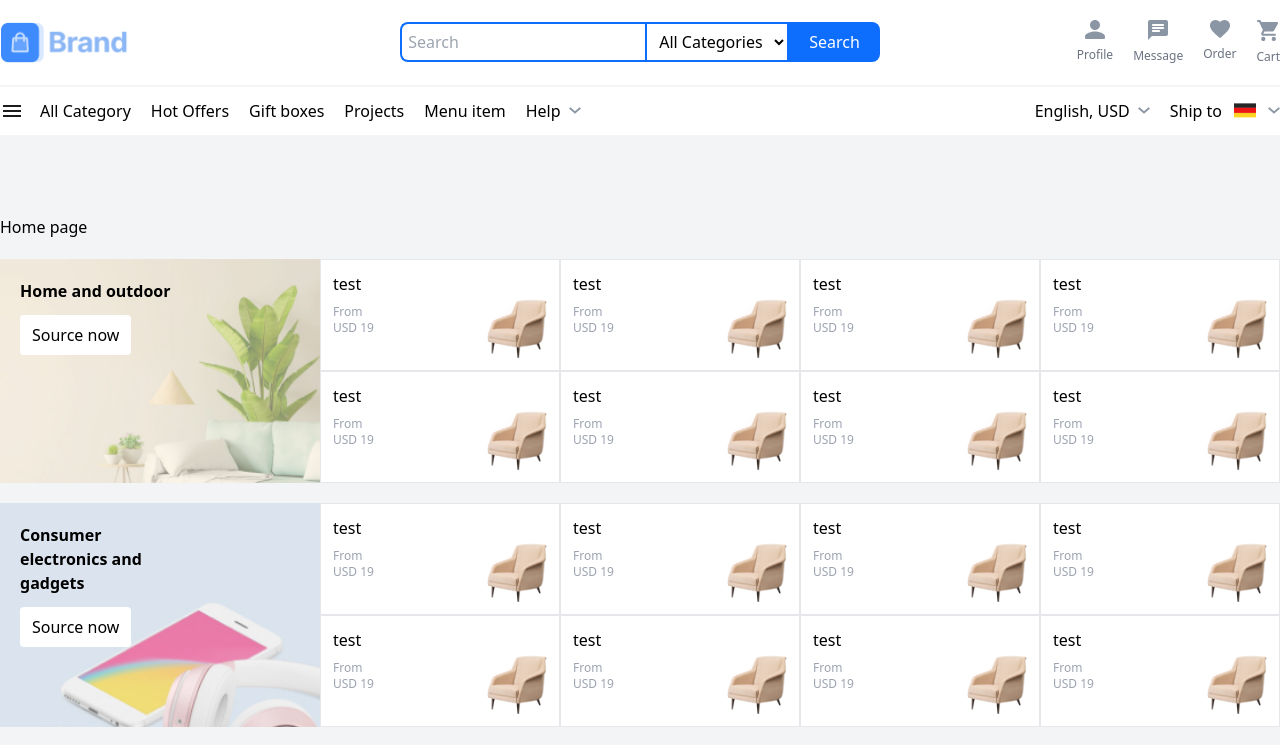
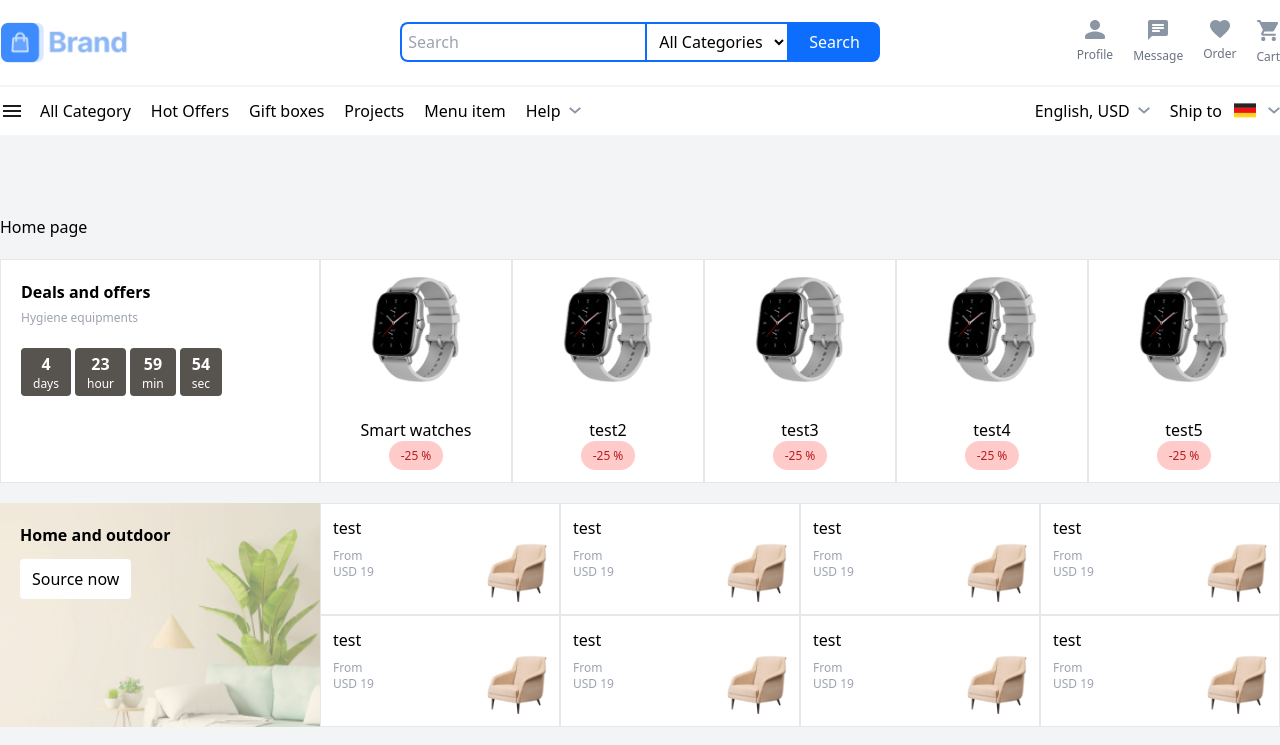
Before and after one commit to onemohsen/E-commerce-shop-next-js, a Next.js app: page / in a window 1280 px wide. Shown: the top 745 px of the page. Built offline with nearby package versions, Linux system fonts and the light colour scheme.

Commit message:
feat: implement deals and offer component

```diff
--- /dev/null
+++ b/src/components/pages/index/deals-offers/CountDown.tsx
@@ -0,0 +1,39 @@
+import { useCountdown } from "@/hooks/useCountDown";
+import React from "react";
+
+type Props = {
+  date: Date;
+  className?: string;
+};
+
+const boxClassName =
+  "bg-stone-600 text-white px-3 py-1 rounded flex flex-col items-center";
+const textCountDownClass = "text-xs";
+const countDownClass = "font-bold";
+
+const CountDown = ({ date, className }: Props) => {
+  const [days, hours, minutes, seconds] = useCountdown(date);
+
+  return (
+    <div className={`${className}`}>
+      <p className={boxClassName}>
+        <span className={countDownClass}>{days}</span>
+        <span className={textCountDownClass}>days</span>
+      </p>
+      <p className={boxClassName}>
+        <span className={countDownClass}>{hours}</span>
+        <span className={textCountDownClass}>hour</span>
+      </p>
+      <p className={boxClassName}>
+        <span className={countDownClass}>{minutes}</span>
+        <span className={textCountDownClass}>min</span>
+      </p>
+      <p className={boxClassName}>
+        <span className={countDownClass}>{seconds}</span>
+        <span className={textCountDownClass}>sec</span>
+      </p>
+    </div>
+  );
+};
+
+export default CountDown;
--- /dev/null
+++ b/src/components/pages/index/deals-offers/DealsOffers.tsx
@@ -0,0 +1,56 @@
+import { Product } from "@/models/Product";
+import React from "react";
+import Image35 from "@/assets/images/home/deals-offers/image 35.jpg";
+import { ProductOfferCard } from "./ProductOfferCard";
+import CountDown from "./CountDown";
+
+type Props = {
+  className: string;
+};
+
+type OfferProduct = Product & {
+  offer: number;
+};
+
+const today = new Date();
+
+export default function DealsOffers({ className }: Props) {
+  const offerProducts: OfferProduct[] = [
+    {
+      id: 1,
+      image: Image35.src,
+      price: 1,
+      title: "Smart watches",
+      offer: 25,
+    },
+    { id: 2, image: Image35.src, price: 2, title: "test2", offer: 25 },
+    { id: 3, image: Image35.src, price: 3, title: "test3", offer: 25 },
+    { id: 4, image: Image35.src, price: 4, title: "test4", offer: 25 },
+    { id: 5, image: Image35.src, price: 5, title: "test5", offer: 25 },
+  ];
+
+  let fiveDaysLater = new Date(today);
+  fiveDaysLater.setDate(today.getDate() + 5);
+
+  return (
+    <div className={`${className}`}>
+      <div className="w-1/4 h-56 overflow overflow-hidden p-5 border bg-white">
+        <p className="font-bold">Deals and offers</p>
+        <span className="text-xs text-gray-400">Hygiene equipments</span>
+        <CountDown
+          date={fiveDaysLater}
+          className="w-full flex space-x-1 mt-5"
+        />
+      </div>
+      <div className="w-3/4 flex flex-wrap">
+        {offerProducts.map((item) => (
+          <ProductOfferCard
+            key={item.id}
+            item={item}
+            className="w-1/5 bg-white p-4 border flex flex-col justify-between items-center  overflow-hidden "
+          />
+        ))}
+      </div>
+    </div>
+  );
+}
--- /dev/null
+++ b/src/components/pages/index/deals-offers/ProductOfferCard.tsx
@@ -0,0 +1,29 @@
+import { Product } from "@/models/Product";
+import Image from "next/image";
+import * as React from "react";
+
+type OfferProduct = Product & {
+  offer: number;
+};
+
+type Props = {
+  item: OfferProduct;
+  className?: string;
+};
+export const ProductOfferCard = ({ item, className }: Props) => {
+  return (
+    <div className={`${className}`}>
+      <div className="w-full flex justify-center">
+        <Image src={item.image} alt={item.title} width={90} height={90} />
+      </div>
+      <div className="w-full space-y-1 text-center">
+        <span title={item.title} className="block truncate">
+          {item.title}
+        </span>
+        <span className="bg-red-200 rounded-full text-red-700 px-3 py-1.5 text-xs">
+          -{item.offer} %
+        </span>
+      </div>
+    </div>
+  );
+};
--- a/src/components/pages/index/product-category/ProductCategories.tsx
+++ b/src/components/pages/index/product-category/ProductCategories.tsx
@@ -7,7 +7,11 @@ import ImageRasm from "@/assets/images/home/prdocut-category/product/rasm.png";
 import { ProductCategoryBox } from "./ProductCategoryBox";
 import { ProductCategoryType } from "./ProductCategoryType";
 
-export const ProductCategories = () => {
+type Props = {
+  className?: string;
+};
+
+export const ProductCategories = ({ className }: Props) => {
   const categoriesWithProducts: ProductCategoryType[] = [
     {
       category: {
@@ -133,6 +137,7 @@ export const ProductCategories = () => {
           <ProductCategoryBox
             key={`${index}-${item.category.name}`}
             item={item}
+            className={className}
           />
         );
       })}
--- a/src/components/pages/index/product-category/ProductCategoryBox.tsx
+++ b/src/components/pages/index/product-category/ProductCategoryBox.tsx
@@ -7,12 +7,13 @@ import { ProductCategoryType } from "./ProductCategoryType";
 
 type Props = {
   item: ProductCategoryType;
+  className?: string;
 };
 
-export const ProductCategoryBox = ({ item }: Props) => {
+export const ProductCategoryBox = ({ item, className }: Props) => {
   return (
-    <div className="w-full flex">
-      <div className="w-1/4 h-56 overflow overflow-hidden relative">
+    <div className={className}>
+      <div className="w-1/4 overflow overflow-hidden relative">
         <div className="absolute left-5 top-5 w-2/4">
           <span className=" font-bold">{item.category.name}</span>
           <button className=" px-3 py-2 mt-3 rounded bg-white hover:bg-gray-400 hover:text-white">
--- /dev/null
+++ b/src/hooks/useCountDown.ts
@@ -0,0 +1,35 @@
+import { useEffect, useState } from "react";
+
+const useCountdown = (targetDate:Date) => {
+    const countDownDate = new Date(targetDate).getTime();
+
+    const [countDown, setCountDown] = useState(
+      countDownDate - new Date().getTime()
+    );
+
+    useEffect(() => {
+      const interval = setInterval(() => {
+        setCountDown(countDownDate - new Date().getTime());
+      }, 1000);
+
+      return () => clearInterval(interval);
+    }, [countDownDate]);
+
+
+
+    return getReturnValues(countDown);
+};
+
+const getReturnValues = (countDown:number) => {
+    // calculate time left
+    const days = Math.floor(countDown / (1000 * 60 * 60 * 24));
+    const hours = Math.floor(
+        (countDown % (1000 * 60 * 60 * 24)) / (1000 * 60 * 60)
+    );
+    const minutes = Math.floor((countDown % (1000 * 60 * 60)) / (1000 * 60));
+    const seconds = Math.floor((countDown % (1000 * 60)) / 1000);
+
+    return [days, hours, minutes, seconds];
+};
+
+export { useCountdown };
--- a/src/pages/index.tsx
+++ b/src/pages/index.tsx
@@ -1,6 +1,7 @@
 import Subscribe from "@/components/commons/Subscribe";
 import RecommendedProducts from "@/components/commons/products/RecommendedProducts";
 import ContainerWrapper from "@/components/commons/wrapper/ContainerWrapper";
+import DealsOffers from "@/components/pages/index/deals-offers/DealsOffers";
 import ExtraServices from "@/components/pages/index/extra-services/ExtraServices";
 import { ProductCategories } from "@/components/pages/index/product-category/ProductCategories";
 import RequestSupplier from "@/components/pages/index/request-supplier/RequestSupplier";
@@ -14,7 +15,8 @@ export default function Home() {
       <ContainerWrapper className="py-20">
         <div className="space-y-5">
           <div>Home page</div>
-          <ProductCategories />
+          <DealsOffers className="w-full flex max-h-56" />
+          <ProductCategories className="w-full flex h-56" />
           <RequestSupplier />
           <RecommendedProducts />
           <ExtraServices />
```
Also changed, not shown: src/assets/images/home/deals-offers/image 35.jpg (added).
